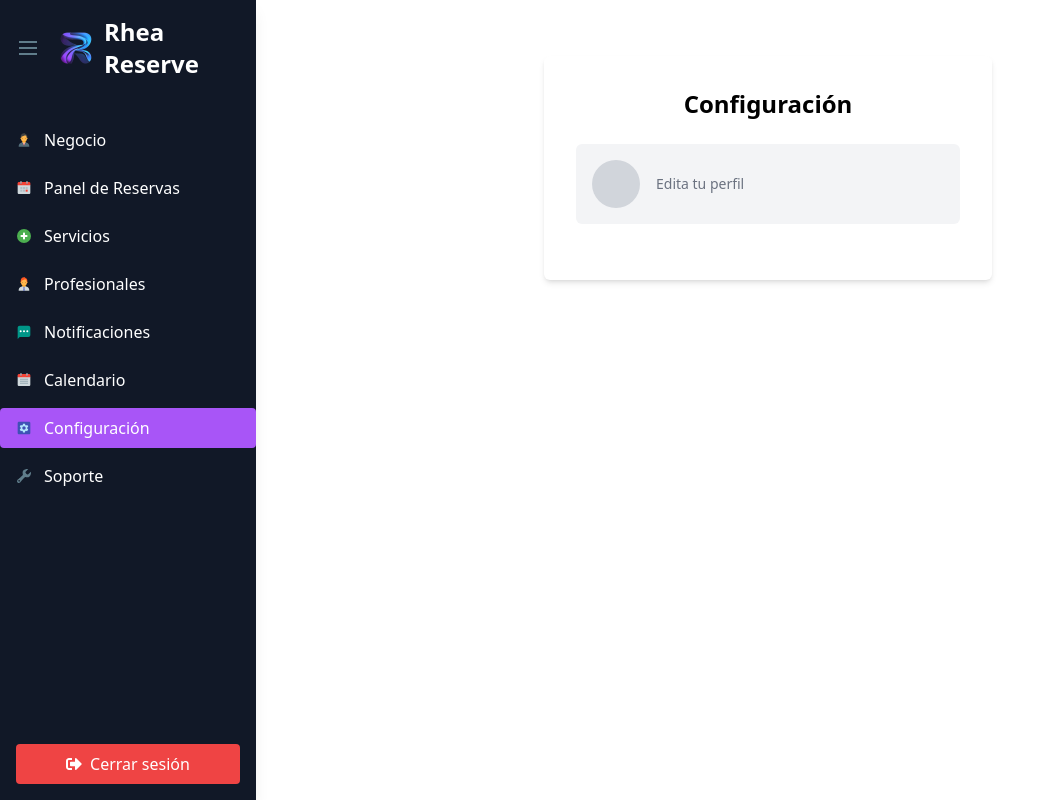
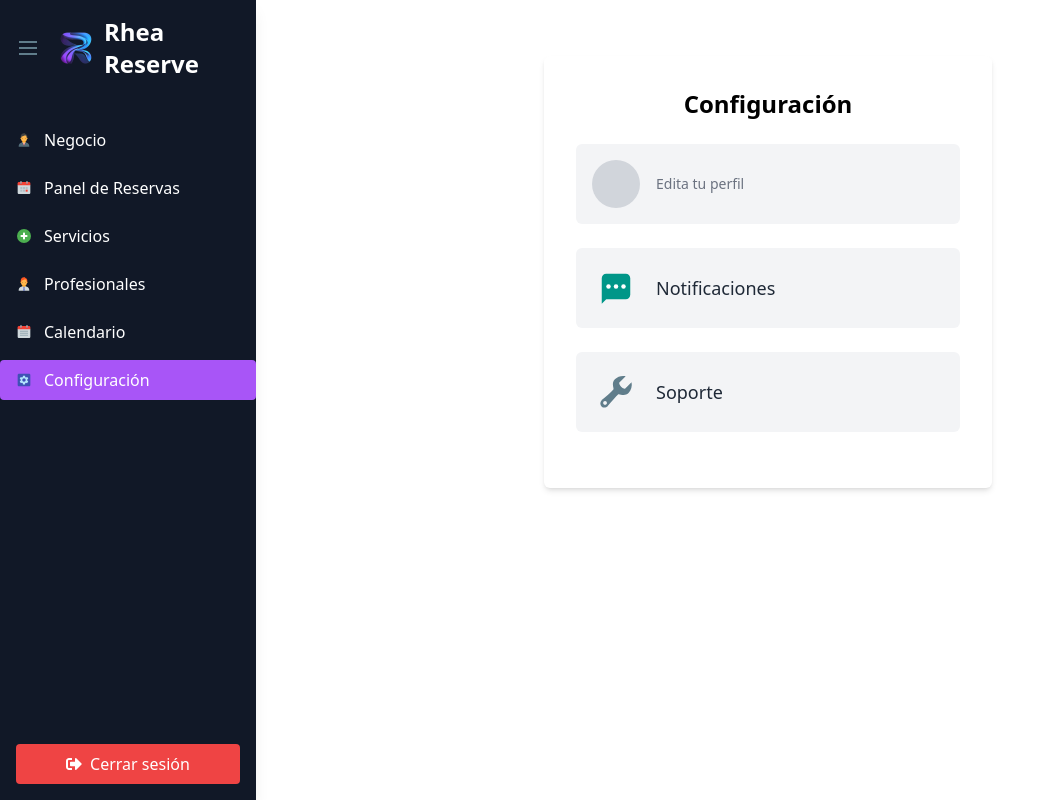
Before and after one commit to Miguex34/Rheaa, a React app in the folder barberia-frontend/: page /configuracion in a window 1280 px wide. Shown: the whole page, without its empty margins (0-1054 px from the left). Built offline with nearby package versions, Linux system fonts and the light colour scheme; no server answers; sample sign-in values are in the browser's storage; the HTML template or start-up script is replaced by a standard one.

Commit message:
se agrega soporte y notificacion a configuracion

```diff
--- a/barberia-frontend/src/components/Configuracion.js
+++ b/barberia-frontend/src/components/Configuracion.js
@@ -1,5 +1,7 @@
 import React, { useState, useEffect } from 'react';
 import axios from 'axios';
+import { Link } from 'react-router-dom';
+import { FcSms, FcSupport } from 'react-icons/fc';
 
 const Configuracion = () => {
   const [formData, setFormData] = useState({
@@ -161,6 +163,23 @@ const Configuracion = () => {
           <p className="text-sm text-gray-500">Edita tu perfil</p>
         </div>
       </div>
+      <Link to="/notificaciones" className="cursor-pointer flex items-center space-x-4 p-4 bg-gray-100 rounded-md mb-6">
+        <div className="h-12 w-12 flex items-center justify-center">
+          <FcSms className="text-4xl" /> {/* Icono de Notificaciones */}
+        </div>
+        <div>
+          <h3 className="text-lg font-medium text-gray-800">Notificaciones</h3>
+        </div>
+      </Link>
+
+      <Link to="/soporte" className="cursor-pointer flex items-center space-x-4 p-4 bg-gray-100 rounded-md mb-6">
+        <div className="h-12 w-12 flex items-center justify-center">
+          <FcSupport className="text-4xl" /> {/* Icono de Soporte */}
+        </div>
+        <div>
+          <h3 className="text-lg font-medium text-gray-800">Soporte</h3>
+        </div>
+      </Link>
 
       {showEditPopup && (
         <div className="fixed inset-0 bg-black bg-opacity-50 flex items-center justify-center z-50">
--- a/barberia-frontend/src/components/Sidebar.js
+++ b/barberia-frontend/src/components/Sidebar.js
@@ -73,15 +73,6 @@ const Sidebar = ({ tieneNegocio }) => {
             </li>
             <li>
               <Link
-                to="/notificaciones"
-                className={`flex items-center space-x-3 p-2 px-4 rounded transition-colors duration-200 ${isActive('/notificaciones') ? 'bg-purple-500' : 'hover:bg-gray-700'}`}
-              >
-                <FcSms />
-                {isMenuOpen && <span>Notificaciones</span>}
-              </Link>
-            </li>
-            <li>
-              <Link
                 to="/calendario"
                 className={`flex items-center space-x-3 p-2 px-4 rounded transition-colors duration-200 ${isActive('/calendario') ? 'bg-purple-500' : 'hover:bg-gray-700'}`}
               >
@@ -96,15 +87,6 @@ const Sidebar = ({ tieneNegocio }) => {
               >
                 <FcAutomatic />
                 {isMenuOpen && <span>Configuración</span>}
-              </Link>
-            </li>
-            <li>
-              <Link
-                to="/soporte"
-                className={`flex items-center space-x-3 p-2 px-4 rounded transition-colors duration-200 ${isActive('/soporte') ? 'bg-purple-500' : 'hover:bg-gray-700'}`}
-              >
-                <FcSupport/>
-                {isMenuOpen && <span>Soporte</span>}
               </Link>
             </li>
           </>
```
